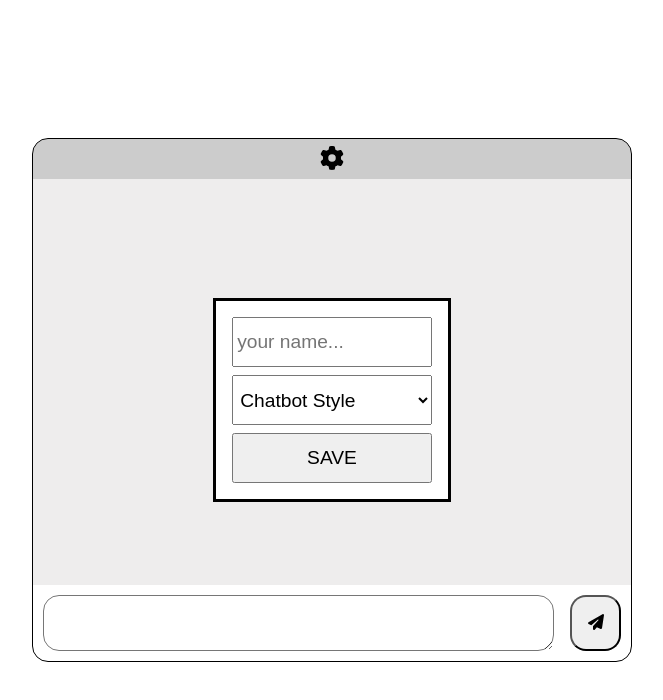
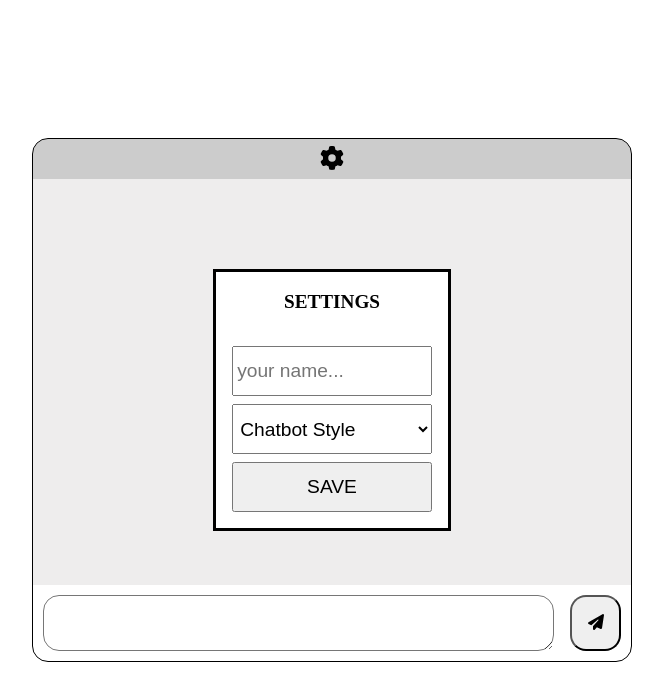
Before and after one commit to dexinho/open-ai-practice, a React (Vite) app in the folder frontend/: page / in a window 1280 px wide. Both pictures are taken after a click on the element 640 px from the left and 159 px from the top of the page. Shown: the top 700 px of the page, without its empty margins (308-971 px from the left). Built offline with nearby package versions, Linux system fonts and the light colour scheme.

Commit message:
added h1 settings

```diff
--- a/frontend/src/components/Chatbox/ChatboxOptions.jsx
+++ b/frontend/src/components/Chatbox/ChatboxOptions.jsx
@@ -73,6 +73,7 @@ export const ChatboxOptions = ({ onSelectionSave }) => {
         open={isChatboxDialogOpen}
       >
         <div className="chatbox-options-holder">
+          <h1>SETTINGS</h1>
           <input
             type="text"
             placeholder="your name..."
```
